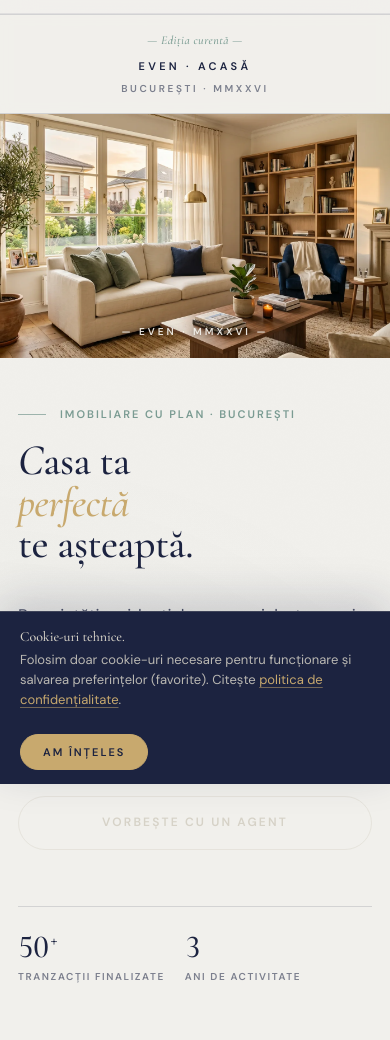
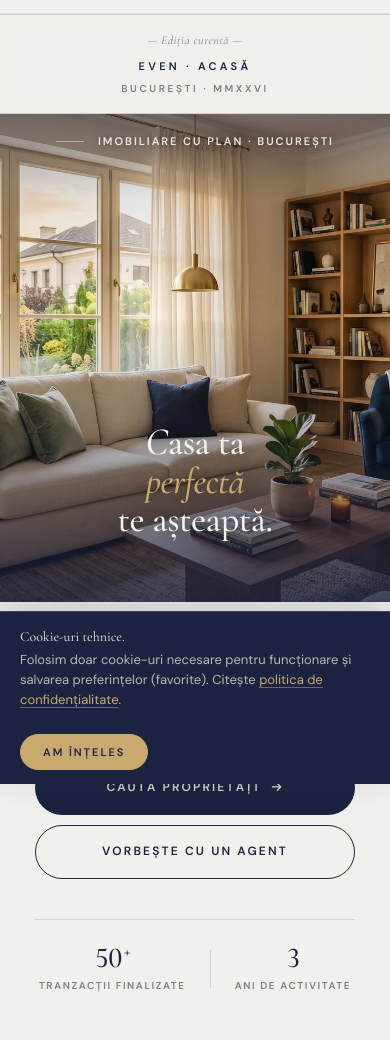
Before and after one commit to IlanMihnea/Even, a website: page project/index.html in a window 390 px wide. Shown: the part 60-1100 px from the top of the page. Drawn offline with nearby package versions, Linux system fonts and the light colour scheme; no server answers; a web font is replaced by a local one.

Commit message:
fix(homepage): mobile hero v2 — H1 overlay on image, centered stack, ghost btn contrast
Iterating on feedback: text invisible due to contrast, spacing weak,
elements not centered, "Casa ta perfectă" should sit on the image.

Mobile (<880px) hero changes:
- Cover image switched to 4/5 portrait — more vertical room
- Eyebrow + H1 absolute-positioned over image (was on Linen below)
  · Eyebrow at top: white-stone with subtle text-shadow
  · H1 near bottom: cream with stronger text-shadow + gradient scrim
  · Italic "perfectă" stays gold per v1.1 brand rule
- Gradient scrim built into ::before — dark top (for eyebrow legibility)
  and dark bottom (for H1 legibility), transparent middle
- Below-image content (lede, buttons, trust) all centered & rebalanced
- Lede max-width 460px, centered with auto margins
- Buttons centered, ghost button contrast FIXED:
  was color:stone + border:stone on Linen (1.2:1 contrast, invisible)
  now color:ink + border:ink (14:1 contrast, AAA)
- Trust strip centered, capped at 320px width, ink color

Below 520px: H1 size steps down to 2.3rem, actions stack vertically
inside 320px container, trust stays nowrap.

Co-Authored-By: Claude Opus 4.7 <noreply@anthropic.com>

```diff
--- a/project/css/homepage.css
+++ b/project/css/homepage.css
@@ -1453,13 +1453,14 @@ body[data-page="home"] {
   }
   .hp-mast-mark, .hp-mast-edition, .hp-mast-title { justify-self: center; }
 
-  /* === MOBILE EDITORIAL COVER ===
-     Hero devine: poster image sus + content stack pe Linen jos.
-     Video + scrim + feature card ascunse → pagină lizibilă, rapidă, premium. */
+  /* === MOBILE EDITORIAL COVER · v2 ===
+     Hero devine: imagine full-width cu H1 overlay + content stack centrat pe Linen jos.
+     Compoziție editorial — H1 atinge imaginea (cover de revistă), restul respiră dedesubt. */
   .hp-hero {
     min-height: auto;
-    padding: 0 0 64px;        /* fără padding-top — imaginea atinge masthead-ul */
+    padding: 0 0 56px;
     isolation: auto;
+    position: relative;          /* containing block pentru overlay */
   }
   /* Ascunde videoul + scrim + vignette pe mobile */
   .hp-hero-video,
@@ -1467,12 +1468,13 @@ body[data-page="home"] {
   .hp-hero-vignette {
     display: none !important;
   }
-  /* Afișează cover-ul ca block element above content */
+
+  /* ---- Cover image (overlay H1 + eyebrow on top via absolute) ---- */
   .hp-hero-cover {
     display: block;
     position: relative;
     width: 100%;
-    aspect-ratio: 16 / 10;     /* păstrează ratio-ul natural al pozei */
+    aspect-ratio: 4 / 5;          /* portrait taller pentru spațiu H1 */
     overflow: hidden;
     margin-bottom: 40px;
   }
@@ -1480,65 +1482,121 @@ body[data-page="home"] {
     width: 100%;
     height: 100%;
     object-fit: cover;
-    object-position: center 60%;  /* favorizează fereastra & lemnul */
+    object-position: center 55%;
     display: block;
   }
-  /* Eyebrow subtil overlay pe imagine — masthead minimal */
-  .hp-hero-cover::after {
-    content: '— EVEN · MMXXVI —';
+  /* Gradient scrim pe imagine — top subtil (eyebrow), bottom dramatic (H1) */
+  .hp-hero-cover::before {
+    content: '';
     position: absolute;
-    bottom: 18px;
-    left: 50%;
-    transform: translateX(-50%);
-    font-family: var(--font-body);
-    font-size: 10px;
-    font-weight: 600;
-    text-transform: uppercase;
-    letter-spacing: 0.30em;
-    color: rgba(245, 243, 238, 0.92);
-    text-shadow: 0 1px 6px rgba(0, 0, 0, 0.55);
-    white-space: nowrap;
-  }
-
-  /* Content stack — text pe Linen solid, NO overlap, NO scrim */
+    inset: 0;
+    background:
+      linear-gradient(to bottom,
+        rgba(28, 35, 64, 0.45) 0%,
+        rgba(28, 35, 64, 0.10) 18%,
+        transparent 42%,
+        rgba(28, 35, 64, 0.20) 62%,
+        rgba(28, 35, 64, 0.80) 100%);
+    pointer-events: none;
+    z-index: 1;
+  }
+  /* Scoatem mast MMXXVI — eyebrow real (Imobiliare cu plan) îi ia locul */
+  .hp-hero-cover::after { display: none; }
+
+  /* ---- H1 + eyebrow OVERLAY pe imagine (centrate, alb cu shadow) ---- */
   .hp-hero-grid {
     grid-template-columns: 1fr;
     gap: 0;
     min-height: auto;
     padding: 0 24px;
-  }
-  /* Text colors revert la ink/sage (eram pe dark pentru video) */
+    position: static;             /* lăsăm absolute să se țintească pe .hp-hero */
+  }
   .hp-hero-text {
     color: var(--hp-ink);
     max-width: none;
-    text-shadow: none;          /* halo-ul nu mai e necesar pe Linen */
-  }
-  .hp-hero-h1,
-  .hp-hero-h1 .hp-hero-line {
-    color: var(--hp-ink);
-  }
+    text-align: center;
+    text-shadow: none;
+  }
+  /* Eyebrow + H1: scoate-le din flow, plasează peste imagine */
+  .hp-hero-text .hp-eyebrow {
+    position: absolute;
+    top: 22px;
+    left: 0;
+    right: 0;
+    z-index: 5;
+    justify-content: center;
+    color: rgba(245, 243, 238, 0.92);
+    text-shadow: 0 1px 8px rgba(0, 0, 0, 0.5);
+    margin: 0;
+  }
+  .hp-hero-text .hp-eyebrow .hp-eyebrow-rule {
+    background: rgba(245, 243, 238, 0.7);
+  }
+  .hp-hero-h1 {
+    position: absolute;
+    left: 24px;
+    right: 24px;
+    /* Calculul: cover are aspect-ratio 4/5 → înălțime ~125vw pe full-width. H1 stă pe partea de jos. */
+    top: calc((100vw - 0px) * 5 / 4 - 200px);
+    z-index: 5;
+    color: #F5F3EE;
+    text-shadow: 0 2px 18px rgba(0, 0, 0, 0.55);
+    font-size: 2.6rem;
+    line-height: 1.05;
+    margin: 0;
+    text-align: center;
+  }
+  .hp-hero-h1 em {
+    color: var(--hp-gold);
+  }
+  .hp-dropcap {
+    color: #F5F3EE;
+    font-size: 1.05em;
+  }
+
+  /* ---- Below-image: lede + buttons + trust pe Linen, centrate ---- */
   .hp-hero-lede {
     color: var(--hp-ink-soft);
-    max-width: 100%;
-  }
-  /* Dropcap "C" pe Linen = ink, mai discret */
-  .hp-dropcap {
+    max-width: 460px;
+    margin: 0 auto 32px;
+    font-size: 1rem;
+  }
+  .hp-hero-lede em { color: inherit; }
+
+  .hp-hero-actions {
+    justify-content: center;
+    margin-bottom: 40px;
+    gap: 10px;
+  }
+  /* Buton primary — gata corect (ink bg) */
+  /* Buton ghost — FIX contrast: pe Linen era stone pe stone = invizibil */
+  .hp-hero-actions .hp-btn-ghost {
     color: var(--hp-ink);
-    font-size: 1.05em;
-  }
-  /* Eyebrow rămâne sage — accent structural */
-  .hp-hero-text .hp-eyebrow {
-    color: var(--hp-sage);
-    margin-bottom: 20px;
-  }
-  /* Trust strip pe Linen: rule și labels schimbă culoare să rămână lizibile */
+    border-color: var(--hp-ink);
+    background: transparent;
+  }
+  .hp-hero-actions .hp-btn-ghost:hover {
+    background: var(--hp-ink);
+    color: var(--hp-paper);
+    border-color: var(--hp-ink);
+  }
+
+  /* Trust strip — centrat, ink, fără rule top */
   .hp-hero-trust {
-    border-top-color: var(--hp-rule);
-    max-width: 100%;
+    border-top: 1px solid var(--hp-rule);
+    padding-top: 24px;
+    max-width: 320px;
+    margin: 0 auto;
+    justify-content: center;
+    gap: 28px;
+  }
+  .hp-trust-item {
+    align-items: center;
+    text-align: center;
   }
   .hp-trust-num {
-    color: var(--hp-ink);       /* era stone (pe dark) */
-    font-size: 2rem;
+    color: var(--hp-ink);
+    font-size: 1.9rem;
   }
   .hp-trust-label {
     color: var(--hp-ink-mute);
@@ -1546,7 +1604,8 @@ body[data-page="home"] {
   .hp-trust-rule {
     background: var(--hp-rule);
   }
-  /* Feature card — ascunsă pe mobile (apare oricum catalog Nº I imediat sub hero) */
+
+  /* Feature card — ascunsă pe mobile */
   .hp-hero-feature {
     display: none;
   }
@@ -1626,11 +1685,26 @@ body[data-page="home"] {
 
 @media (max-width: 520px) {
   .hp-hero-grid { padding: 0 18px; }
-  .hp-hero-actions { flex-direction: column; align-items: stretch; }
+  .hp-hero-actions {
+    flex-direction: column;
+    align-items: stretch;
+    max-width: 320px;
+    margin-left: auto;
+    margin-right: auto;
+  }
   .hp-hero-actions .hp-btn { justify-content: center; }
-  .hp-hero-trust { flex-wrap: wrap; gap: 20px; }
-  .hp-trust-rule { display: none; }
-  .hp-trust-num { font-size: 2rem; }
+  .hp-hero-trust {
+    flex-wrap: nowrap;
+    gap: 24px;
+    justify-content: center;
+  }
+  .hp-trust-rule { display: block; }
+  .hp-trust-num { font-size: 1.8rem; }
+  /* H1 puțin mai mic pe ecrane <520px */
+  .hp-hero-h1 {
+    font-size: 2.3rem;
+    top: calc((100vw - 0px) * 5 / 4 - 180px);
+  }
 
   .hp-mast-mark { font-size: 12px; }
 
```
